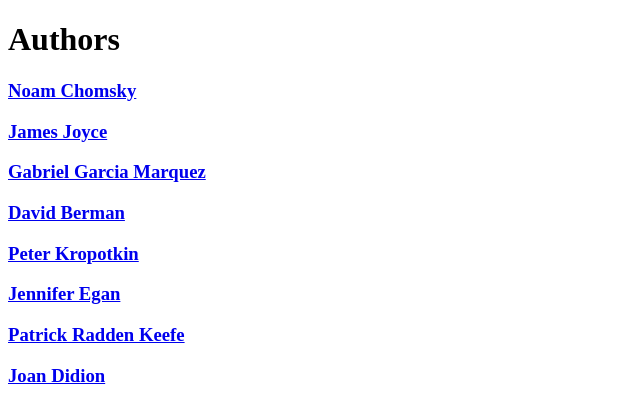
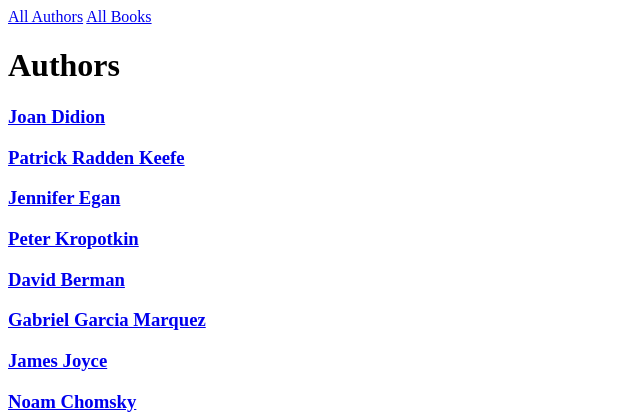
Before and after one commit to IcelandicGambit/relational_rails, a Rails app: page /authors in a window 1280 px wide. Shown: the top 420 px of the page, without its empty margins (0-640 px from the left). Run offline with Rails 7, Linux system fonts and the light colour scheme; data comes from the database, SQL or seed files in the repository.

Commit message:
add user stories up to 10

```diff
--- a/app/controllers/authors_controller.rb
+++ b/app/controllers/authors_controller.rb
@@ -1,6 +1,6 @@
 class AuthorsController < ApplicationController
     def index
-        @authors = Author.all
+        @authors = Author.all.order('created_at DESC')
     end
 
     def show
--- a/app/controllers/books_controller.rb
+++ b/app/controllers/books_controller.rb
@@ -4,7 +4,6 @@ class BooksController < ApplicationController
   end
 
   def show
-    # require 'pry';binding.pry
      @books = Book.find(params[:id])
   end
 end
--- a/app/models/author.rb
+++ b/app/models/author.rb
@@ -1,3 +1,7 @@
 class Author < ApplicationRecord
     has_many :books
+
+    def count_books
+        books.count
+    end
 end
--- a/app/views/authors/index.html.erb
+++ b/app/views/authors/index.html.erb
@@ -1,3 +1,10 @@
+<header>
+  <nav>
+    <%= link_to "All Authors", "/authors" %>
+    <%= link_to "All Books", "/books" %>
+  </nav>
+</header>
+
 <h1>Authors</h1>
 <% @authors.each do |author| %>
   <h3><a href="/authors/<%= author.id %>"><%= author.name %></a></h3>
```
Also changed, not shown: app/views/authors/book_listing.html.erb (+7 -0 lines), app/views/authors/show.html.erb (+9 -0 lines), app/views/books/index.html.erb (+7 -0 lines), app/views/books/show.html.erb (+7 -0 lines).
